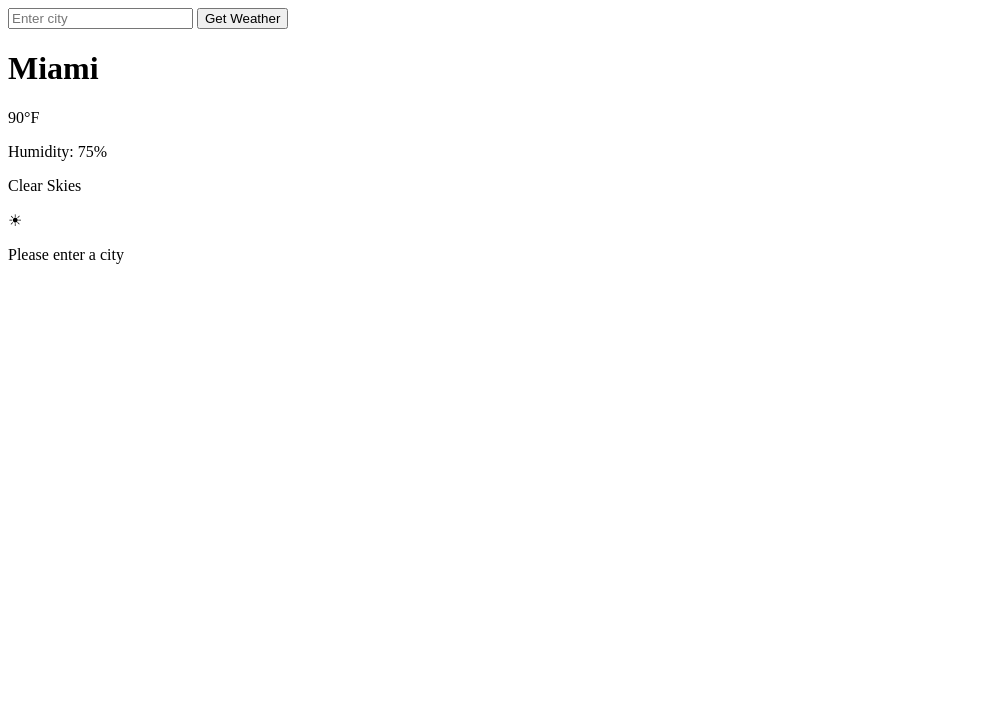
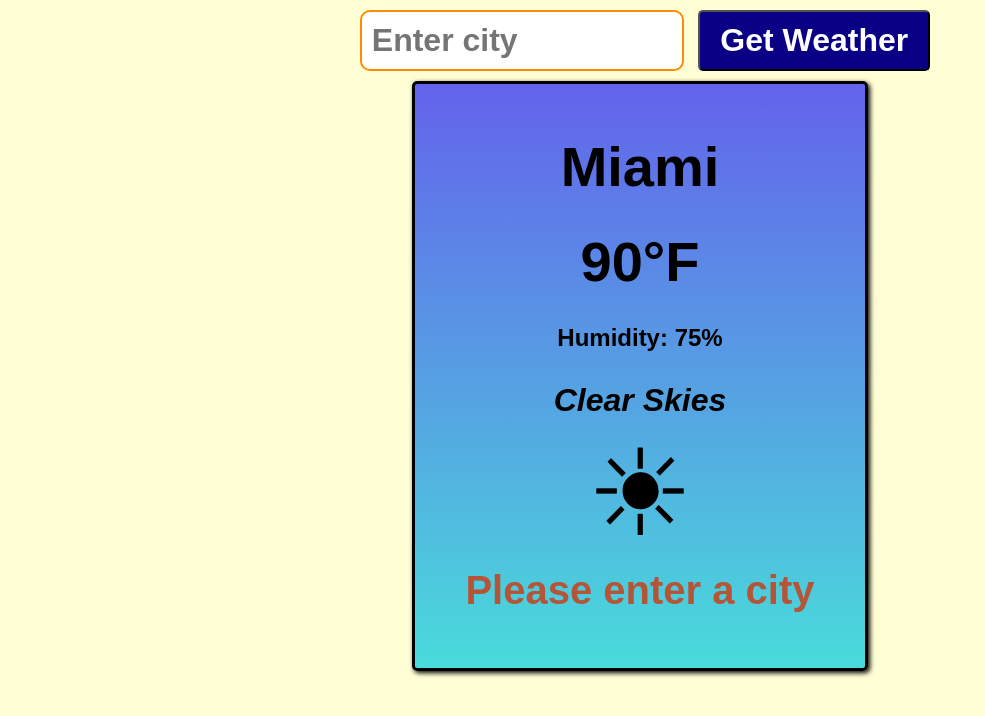
Before and after one commit to RNedder/weather-app, a website built with Parcel: page index.html in a window 1280 px wide. Shown: the whole page, without its empty margins (0-985 px from the left). Built offline with nearby package versions, Linux system fonts and the light colour scheme.

Commit message:
base css styling added

```diff
--- a/index.html
+++ b/index.html
@@ -17,11 +17,11 @@
         <h1 class="cityDisplay">Miami</h1>
         <p class="tempDisplay">90°F</p>
         <p class="humidityDisplay">Humidity: 75%</p>
-        <p cljass="descDisplay">Clear Skies</p>
+        <p class="descDisplay">Clear Skies</p>
         <p class="weatherEmoji">☀</p>
         <p class="errorDisplay">Please enter a city</p>
     </div>
 
-    <script src="index.js"></script>
+    <script src="scripts.js"></script>
 </body>
 </html>
--- a/styles.css
+++ b/styles.css
@@ -0,0 +1,89 @@
+body {
+    font-family: Arial, sans-serif;
+    background-color: rgba(255, 254, 197, 0.719);
+    margin: 0;
+    display: flex;
+    flex-direction: column;
+    align-items: center;
+}
+
+.weatherForm {
+    margin: 20px;
+}
+
+.cityInput {
+    padding: 10px;
+    font-size: 2rem;
+    font-weight: bold;
+    border: 2px solid darkorange;
+    border-radius: 10px;
+    margin: 10px;
+    width: 300px;
+}
+
+button[type='submit'] {
+    padding: 10px 20px;
+    font-weight: bold;
+    font-size: 2rem;
+    background-color: rgb(9, 0, 133);
+    color: white;
+    border: non;
+    border-radius: 5px;
+    cursor: pointer;
+}
+
+button[type='submit']:hover {
+    background-color: rgb(77, 67, 219);
+}
+
+.card {
+    background: linear-gradient(180deg, rgb(99, 99, 235), rgb(73, 219, 219));
+    padding: 50px;
+    box-shadow: 2px 2px 5px black;
+    border: 3px solid black;
+    border-radius: 5px;
+    min-width: 300px;
+    display: flex;
+    flex-direction: column;
+    align-items: center;
+}
+
+h1 {
+    font-size: 3.5rem;
+    margin-top: 0;
+    margin-bottom: 25px;
+}
+
+p {
+    font-size: 1.5rem;
+    margin: 5px 0;
+}
+
+.cityDisplay, .tempDisplay {
+    font-size: 3.5rem;
+    font-weight: bold;
+    color: black;
+    margin-bottom: 25px;
+}
+
+.humidityDisplay {
+    font-weight: bold;
+    margin-bottom: 25px;
+}
+
+.descDisplay {
+    font-style: italic;
+    font-weight: bold;
+    font-size: 2rem;
+}
+
+.weatherEmoji {
+    margin: 0;
+    font-size: 7.5rem;
+}
+
+.errorDisplay {
+    font-size: 2.5rem;
+    font-weight: bold;
+    color: rgba(218, 44, 0, 0.747);
+}
```
